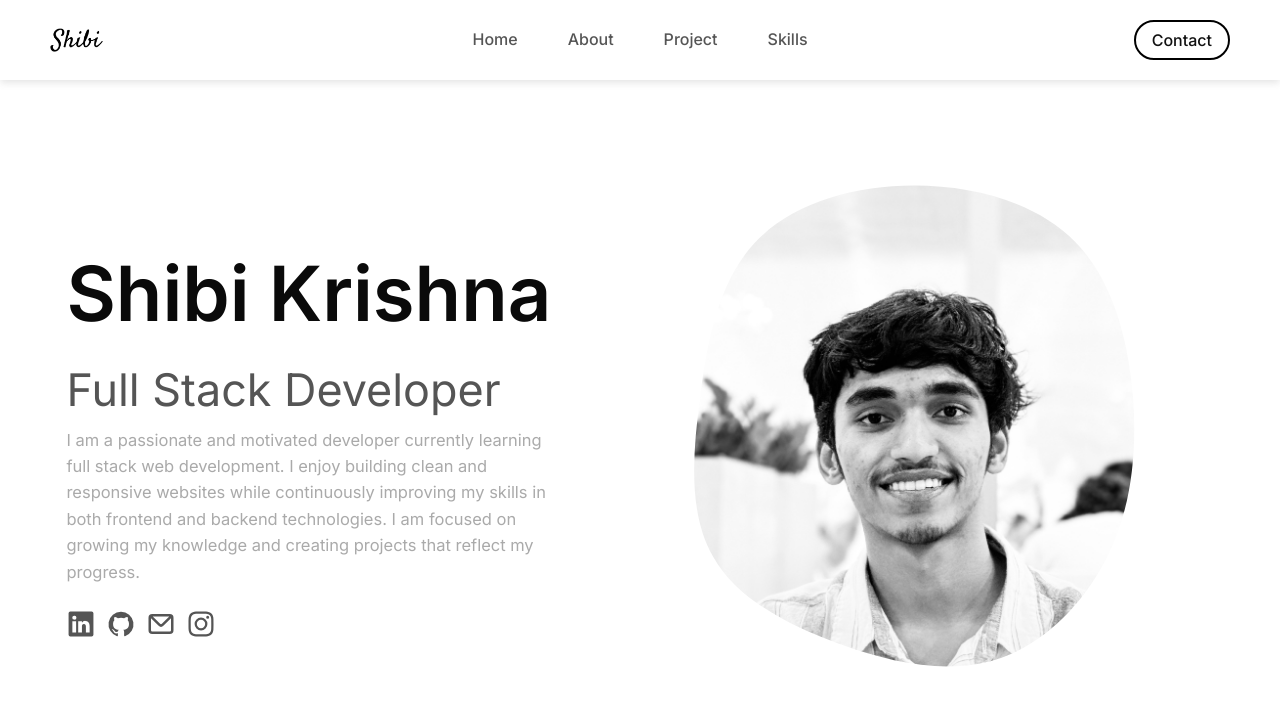
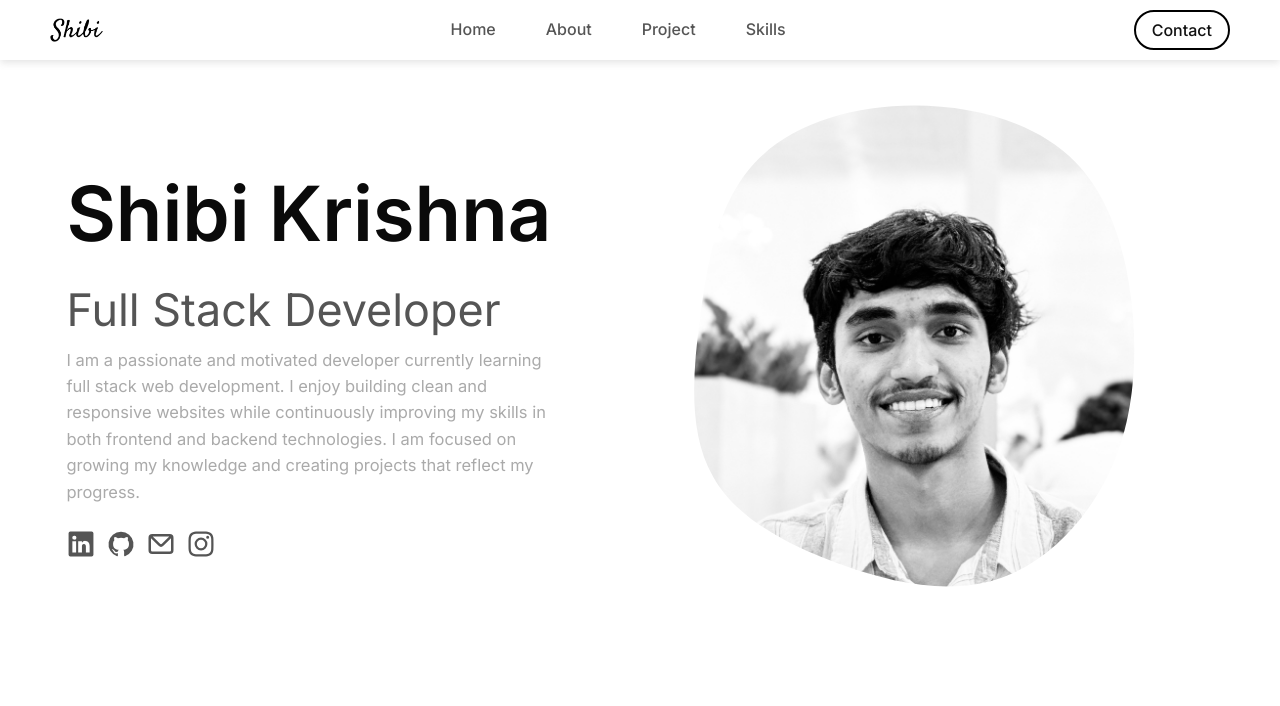
Before and after one commit to Shibi404/portfolio, a React (Vite) app: page / in a window 1280 px wide. Shown: the top 706 px of the page. Built offline with nearby package versions, Linux system fonts and the light colour scheme.

Commit message:
Portfolio: Reduce navbar height and fix layout scroll issue across devices
- Reduced navbar height from 80px to 60px for a more compact look
- Refactored mobile navbar layout to align logo on the left and hamburger to the right

```diff
--- a/src/styles/navbar.css
+++ b/src/styles/navbar.css
@@ -1,24 +1,31 @@
 nav {
-    position: sticky;
-    padding: 20px 50px;
+    position: fixed;
+    height: 60px;
+    padding: 0 50px;
+    display: flex;
     box-shadow: rgba(99, 99, 99, 0.2) 0px 2px 8px 0px;
-    z-index: 1000
+    z-index: 1000;
+    top: 0;
+    left: 0;
+    right: 0;
 }
 
 .nav-links-container {
     display: flex;
-    justify-content:space-between;
+    justify-content: center;
     align-items: center;
+    width: 100%;
 }
 
 .nav-links {
     display: flex;
+    justify-content: center;
+    align-items: center;
     list-style: none;
+    margin: 0 auto;
     gap: 50px;
-    position: absolute;
-    left: 50%;
-    transform: translateX(-50%);
     font-weight: 500;
+    flex: 1;
 }
 
 .nav-links-item a{
@@ -105,11 +112,15 @@ nav {
         padding: 0;
     }
 
+    .nav-links-container {
+        display: flex;
+        justify-content: space-between;
+    }
+
     .nav-links.active {
         transform: translateX(0);
     }
 
-    /* Hamburger Icon */
     .hamburger {
         position: relative;
         width: 10px;
@@ -165,5 +176,4 @@ nav {
     .switcher {
         display: none;
     }
-    /* ------------ */
 }
```
